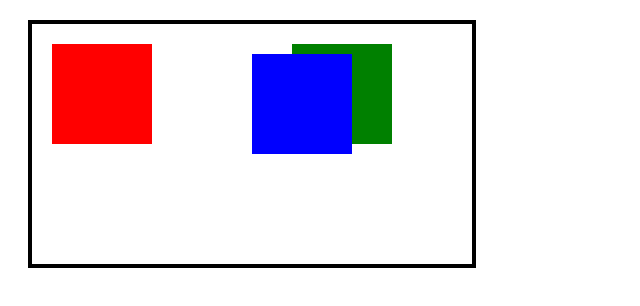
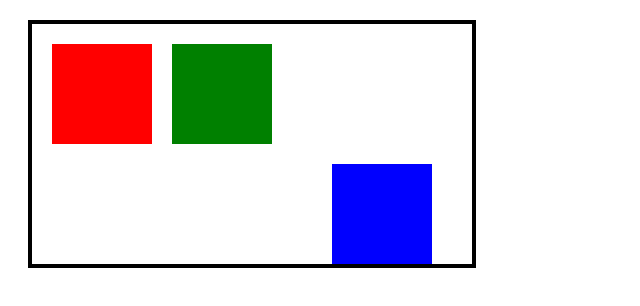
Before and after one commit to alfredocorona16/posicionamiento_css, a plain HTML site: page absoluto/Index.html in a window 1280 px wide. Shown: the whole page, without its empty margins (0-640 px from the left). Drawn offline with Linux system fonts and the light colour scheme.

Commit message:
Posicionamiento absoluto ejemplo2

```diff
--- a/absoluto/Stylr.css
+++ b/absoluto/Stylr.css
@@ -5,6 +5,7 @@
     border: 4px solid black;
     padding: 20px;
     width: 400px;
+    position: relative;
 }
 .red-box{
     background-color: red;
@@ -13,9 +14,9 @@
 /*item pociionamiento relativo*/
 .blue-box{
     background-color: blue;
-    position: relative;
-    top: 10px;
-    left: 80px;
+    position:absolute;
+    bottom: 0;
+    right: 20px;
 }
 .green-box{
     background-color: green;
```
